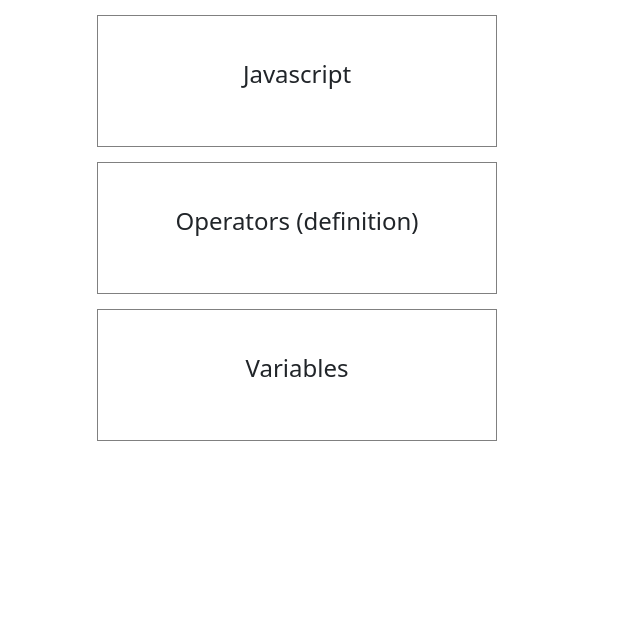
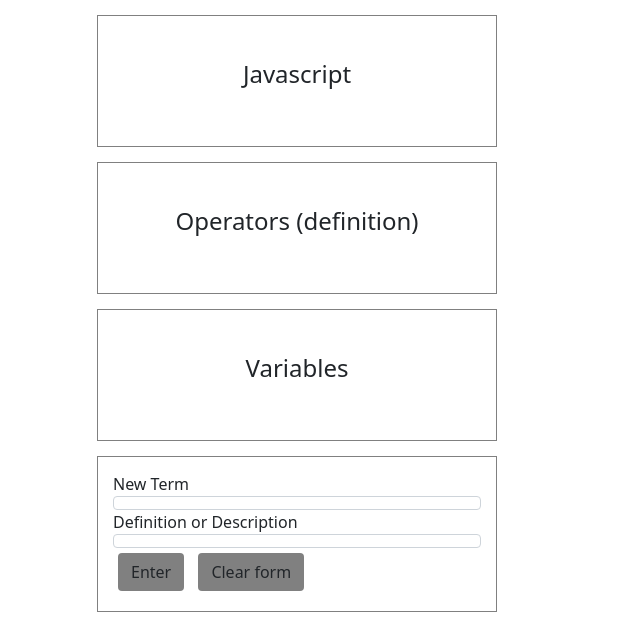
Before and after one commit to kellyky/flashcards-2, a plain HTML site: page index.html in a window 1280 px wide. Shown: the whole page, without its empty margins (0-640 px from the left). Drawn offline with Linux system fonts and the light colour scheme.

Commit message:
add form (HTML only) to add new term and def

```diff
--- a/css/styles.css
+++ b/css/styles.css
@@ -22,3 +22,8 @@
 .box:hover {
   background-color: #dbfaff;
 }
+
+.btn {
+  background-color: grey;
+  margin: 5px;
+}
--- a/index.html
+++ b/index.html
@@ -9,9 +9,7 @@
 </head>
 <body>
   <div class="container">
-
     <div class="box">
-
       <div id="javascript-term" class="term">
         <p>Javascript</p>
       </div>
@@ -38,7 +36,21 @@
           <p>Variables are the names you give to computer memory locations which are used to store values in a computer program</p>
         </div>
       </div>
+      <div class="box"
+        <form id="new-term">
+          <div class="form-group">
+            <label for="newTerm">New Term</label>
+            <label id="newTerm" class="form-control" type="text">
+          </div>
+          <div class="form-group">
+            <label for="def">Definition or Description</label>
+            <label id="newDef" class="form-control" type="text">
+          </div>
 
+          <button type="submit" class="btn">Enter</button>
+          <button type="clear" class="btn">Clear form</button>
+        </form>
+      </div>
 
   </div>
 </body>
```
